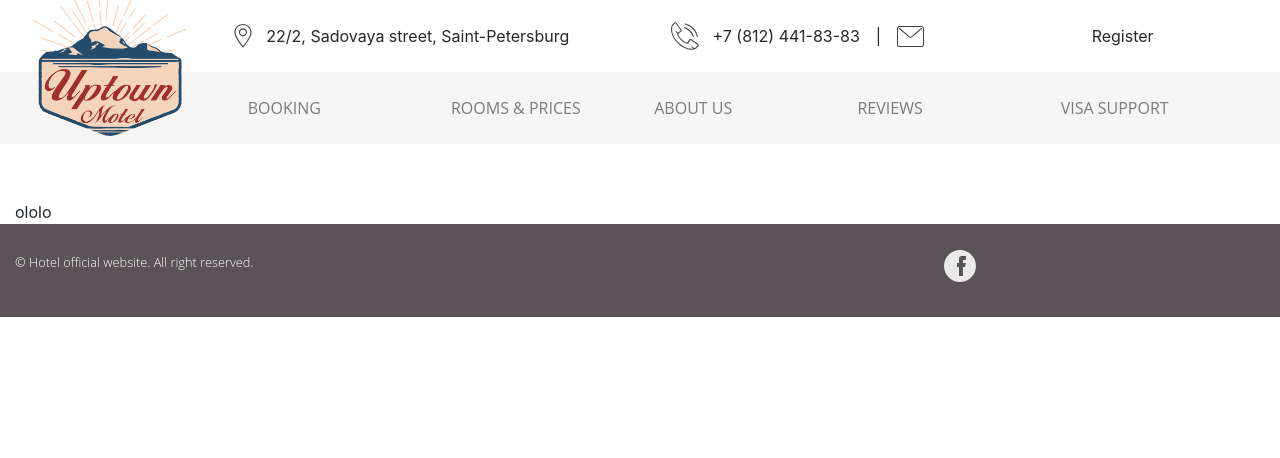
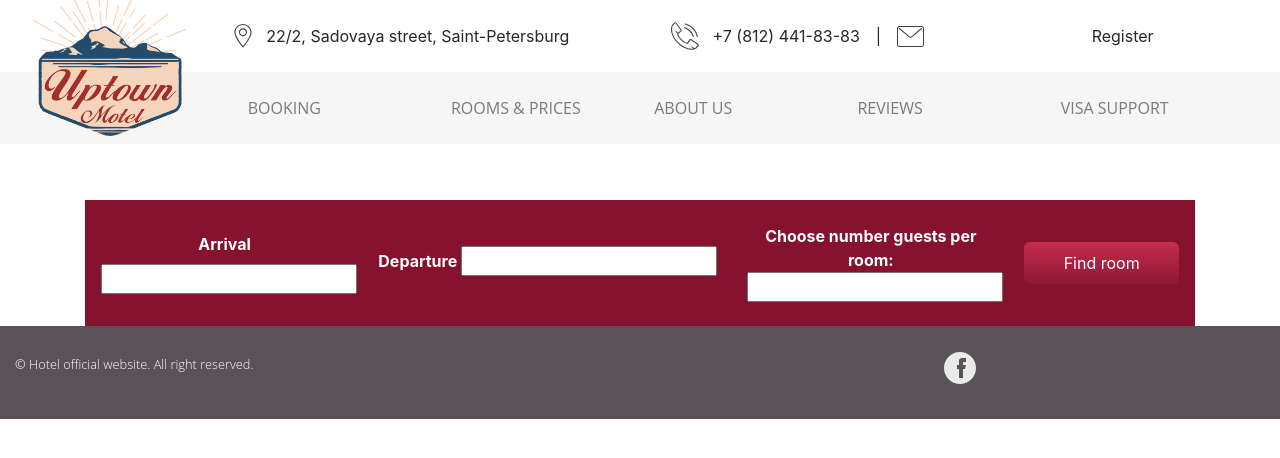
Before and after one commit to LiliyaSm/CS50-hotel, a Django app: template reservations/templates/reservations/booking.html in a window 1280 px wide. Shown: the top 458 px of the page. Run offline with Django 3.2, Linux system fonts and the light colour scheme; the template is opened without the code that fills it, so the values that code supplies are empty, except form fields; tables that the repository leaves empty hold one stand-in row (values such as "Sample post"); form fields are guessed from the names that the template uses; some libraries are stand-ins or nearby versions.

Commit message:
begin to implement booking

```diff
--- a/reservations/static/css/style.css
+++ b/reservations/static/css/style.css
@@ -177,7 +177,7 @@ ul.navbar-nav {
     text-transform: none;
     border-radius: 6px;
     height: 42px;
-    min-width: 168px;
+    /* min-width: 168px; */
     width: 100%;
     padding: 0 12px;
     cursor: pointer;
@@ -266,6 +266,10 @@ footer {
     height: 58px;
 }
 
+.facilities li {
+    list-style-image: url(/static/img/list.png);
+    list-style-position: outside;}
+
 
 
 @media (max-width: 767px) {
--- a/reservations/static/js/index.js
+++ b/reservations/static/js/index.js
@@ -59,42 +59,42 @@ $(document).ready(function () {
         $(".overlay").removeClass("collapse");
     });
 
-        $(".gallery").slick({
-            slidesToShow: 2,
-            slidesToScroll: 1,
-            infinite: true,
-            //	variableWidth:true,
-            dots: true,
-            centerMode: false,
-            variableWidth: false,
-            autoplay: true,
-            autoplaySpeed: 5000,
-            arrows: false,
-            responsive: [
-                {
-                    breakpoint: 1100,
-                    settings: {
-                        slidesToShow: 2,
-                        slidesToScroll: 1,
-                    },
-                },
-                {
-                    breakpoint: 768,
-                    settings: {
-                        slidesToShow: 1,
-                        slidesToScroll: 1,
-                    },
-                },
-            ],
-        });
+        // $(".gallery").slick({
+        //     slidesToShow: 2,
+        //     slidesToScroll: 1,
+        //     infinite: true,
+        //     //	variableWidth:true,
+        //     dots: true,
+        //     centerMode: false,
+        //     variableWidth: false,
+        //     autoplay: true,
+        //     autoplaySpeed: 5000,
+        //     arrows: false,
+        //     responsive: [
+        //         {
+        //             breakpoint: 1100,
+        //             settings: {
+        //                 slidesToShow: 2,
+        //                 slidesToScroll: 1,
+        //             },
+        //         },
+        //         {
+        //             breakpoint: 768,
+        //             settings: {
+        //                 slidesToShow: 1,
+        //                 slidesToScroll: 1,
+        //             },
+        //         },
+        //     ],
+        // });
 
-            $(".left").click(function () {
-                $(".gallery").slick("slickPrev");
-            });
+        //     $(".left").click(function () {
+        //         $(".gallery").slick("slickPrev");
+        //     });
 
-            $(".right").click(function () {
-                $(".gallery").slick("slickNext");
-            });
+        //     $(".right").click(function () {
+        //         $(".gallery").slick("slickNext");
+        //     });
 
     $("#dismiss").on("click", function () {
         // hide sidebar
@@ -115,6 +115,7 @@ $(document).ready(function () {
     // to.min = new Date().toISOString().split("T")[0];
     $("#id_arrival").on("change", function () {
         id_departure.min = id_arrival.value;
+        id_departure.value = id_arrival.value;
     });
 });
 
--- a/reservations/templates/reservations/booking.html
+++ b/reservations/templates/reservations/booking.html
@@ -5,11 +5,43 @@ Booking {% endblock %}
 
 {% block body %}
 
-<div class="container-fluid mt-5">
+<div class="container mt-5">
 
 <div class="indent">
 
-    ololo
+    <div class="search-wrapper ">
+
+        <form method="post" >
+        <div class="row" id="tl-search-form">
+                {% csrf_token %}
+
+                <div class = "col-3 align-self-center">
+                    {{ form.arrival.label_tag  }}
+                    {{ form.arrival  }}
+                </div>
+
+
+                <div class = "col-4 align-self-center">
+                    {{ form.departure.label_tag  }}
+                    {{ form.departure  }}
+                </div>
+
+
+                <div class="col-3" >
+                    <span>Choose number guests per room: </span>
+                    {# form.guests.label_tag  #}
+                    {{ form.guests  }}
+
+                </div>
+                <div class="col-md-2 col-sm-12 align-self-center">
+                    <button method="post" action = "{% url 'booking' %}" >
+                        Find room
+                    </button>
+                </div>
+
+            </div>
+        </form>
+    </div>
 </div>
 
 </div>
--- a/reservations/templates/reservations/index.html
+++ b/reservations/templates/reservations/index.html
@@ -70,7 +70,6 @@ Hotel {% endblock %}
                 <div class = "col-3 align-self-center">
                     {{ form.departure.label_tag  }}
                     {{ form.departure  }}
-                <!-- <input type="date" min='2020-01-01' id="to" name="to" > -->
                 </div>
                 <div class="col-md-3 col-sm-12 align-self-center">
                     <button method="post" action = "{% url 'booking' %}" >
--- a/reservations/urls.py
+++ b/reservations/urls.py
@@ -5,7 +5,7 @@ from django.contrib.staticfiles.urls import static
 from django.contrib.staticfiles.urls import staticfiles_urlpatterns
 
 urlpatterns = [
-    path("", views.index, name="index"),
+    path("", views.IndexView.as_view(), name="index"),
     path("booking", views.booking, name="booking"),
     # path('rooms', views.rooms, name='rooms'),
     path('rooms', views.CategoryListView.as_view(), name='rooms'),
```
Also changed, not shown: reservations/models.py (+18 -9 lines), reservations/templates/reservations/room-detail.html (+42 -3 lines), reservations/views.py (+49 -14 lines), reservations/static/img/list.png (added). Lines whose indentation alone changed are shown as unchanged.
